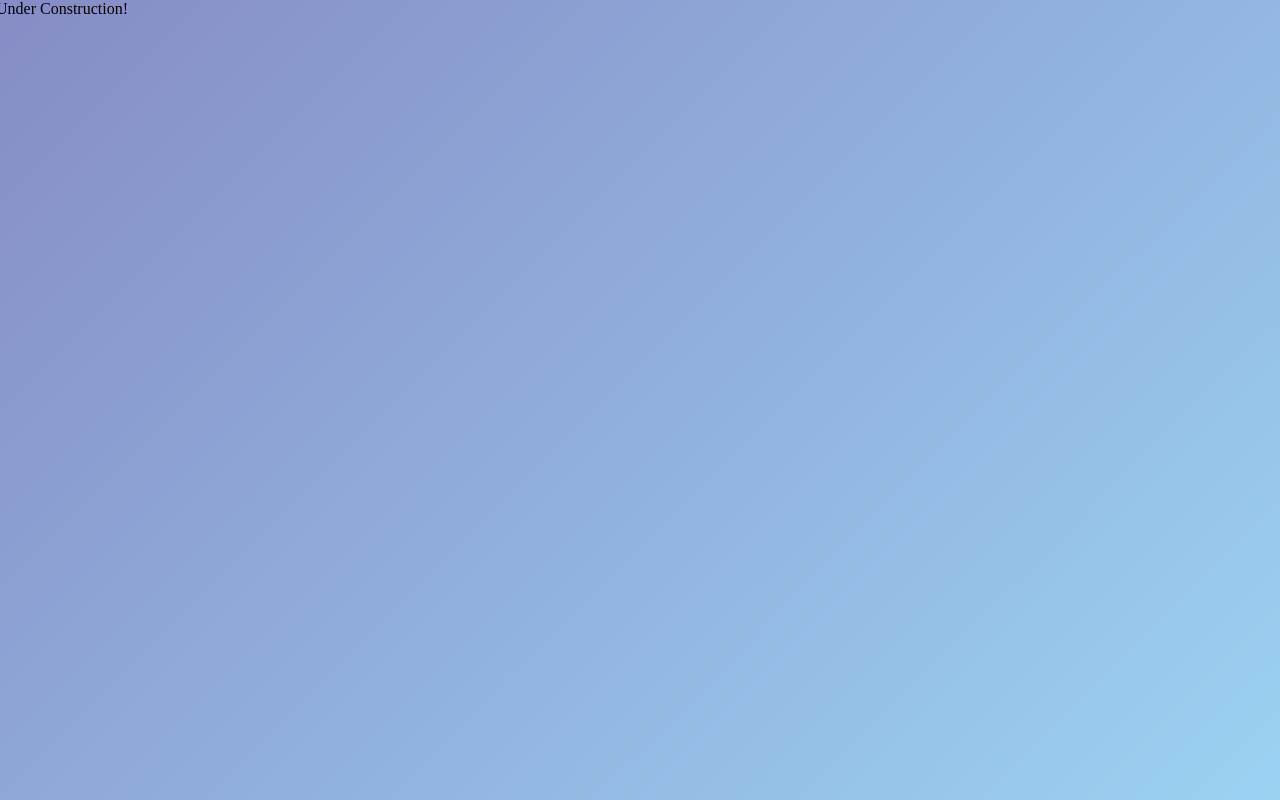
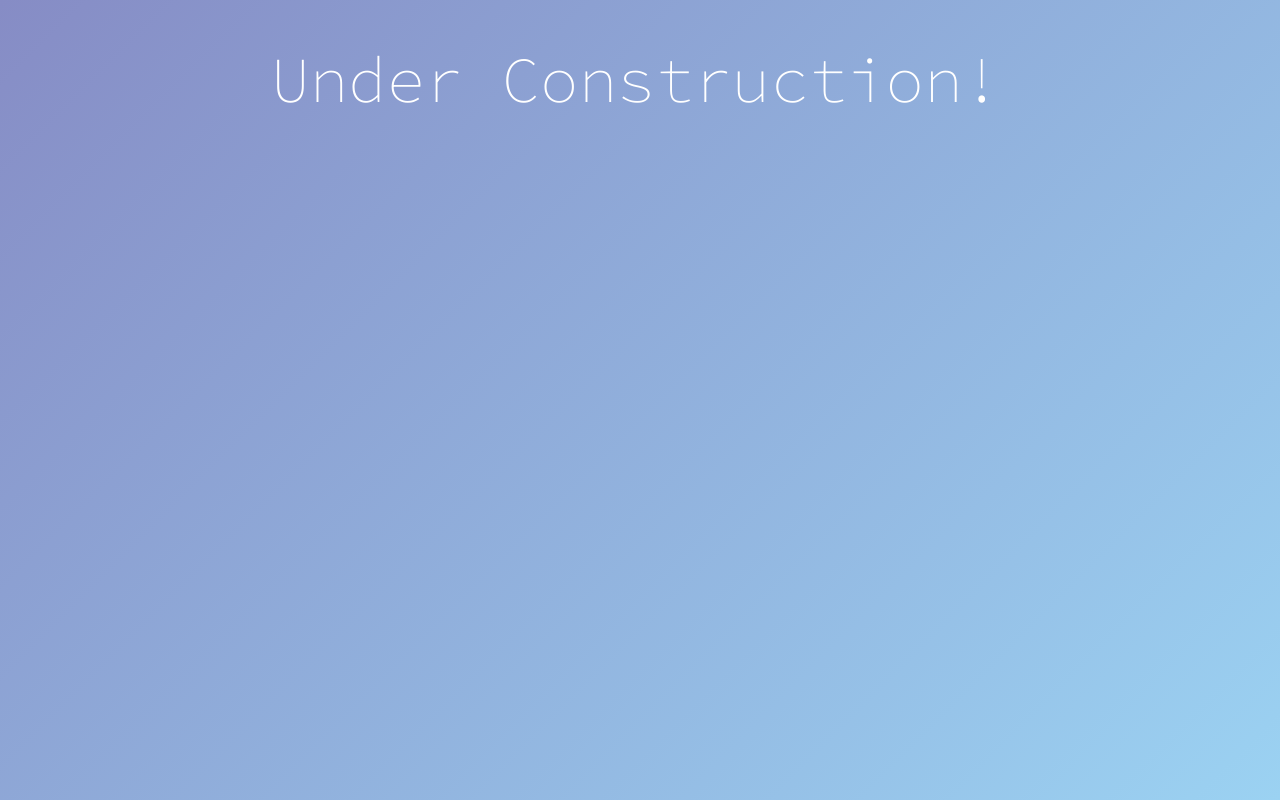
Before and after one commit to hyeongeunpark/hyeongeunpark.github.io, a plain HTML site: page index.html in a window 1280 px wide. Drawn offline with Linux system fonts and the light colour scheme.

Commit message:
more construction

```diff
--- a/index.html
+++ b/index.html
@@ -7,6 +7,6 @@
 	<link href="https://fonts.googleapis.com/css?family=Source+Code+Pro:200" rel="stylesheet">
 </head>
 <body>
-	Under Construction!
+	<h1>Under Construction!</h1>
 </body>
 </html>
```
